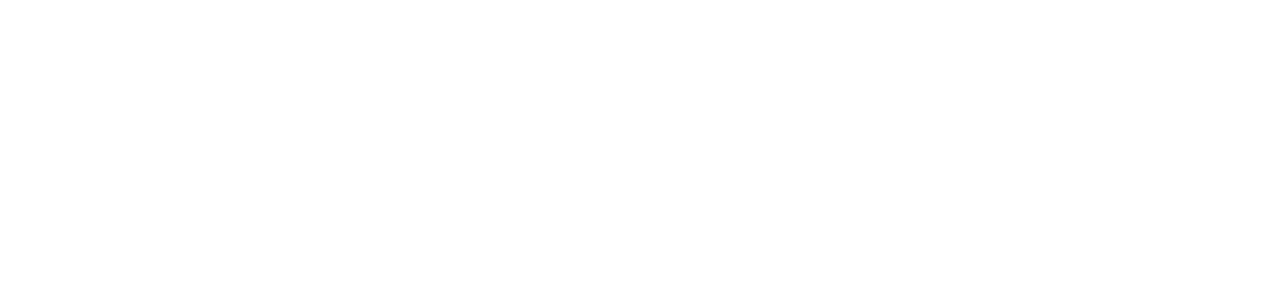
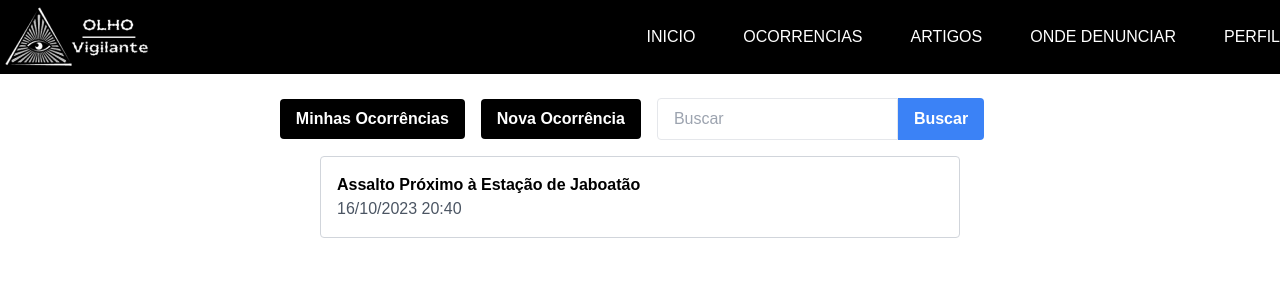
Before and after one commit to lanaclaudias/olhovigilante-pp2-web, a React (Vite) app: page /ocorrencia in a window 1280 px wide. Shown: the top 300 px of the page. Built offline with nearby package versions, Linux system fonts and the light colour scheme.

Commit message:
Inicio da criação tela de ocorrencias 1

```diff
--- /dev/null
+++ b/src/Ocorrencia.jsx
@@ -0,0 +1,43 @@
+import React from 'react';
+import Logo from './assets/logprovi.png';
+import Header from './components/Header/Header';
+
+const Ocorrencia = () => {
+  return (
+    <>
+    <Header/>
+    <div className="container">
+      <h2 className="text-white text-center">Faça uma Ocorrência!</h2>
+      <div className="flex space-x-4 justify-center items-center">
+        <button className="bg-black text-white font-bold py-2 px-4 rounded">
+          Minhas Ocorrências
+        </button>
+        <button className="bg-black text-white font-bold py-2 px-4 rounded">
+          Nova Ocorrência
+        </button>
+        <div className="flex space-x-4 justify-end pr-4"> {/* Adicionando a classe pr-4 para margem direita */}
+          <div className="flex">
+            <input
+              type="text"
+              placeholder="Buscar"
+              className="border rounded-l px-4 py-2 focus:outline-none focus:ring focus:border-blue-300"
+            />
+            <button className="bg-blue-500 hover-bg-blue-700 text-white font-bold py-2 px-4 rounded-r">
+              Buscar
+            </button>
+          </div>
+        </div>
+      </div>
+      <div className="container mx-auto mt-4 p-4 rounded border border-gray-300 w-1/2"> {/* Definindo a largura para 50% (w-1/2) */}
+        <p className="text-black font-semibold">Assalto Próximo à Estação de Jaboatão</p>
+        <p className="text-gray-600">16/10/2023  20:40</p>
+      </div>
+      <form>
+        <input type="text" id="nome" required />
+      </form>
+    </div>
+    </>
+  );
+};
+
+export default Ocorrencia;
--- a/src/Rotas.jsx
+++ b/src/Rotas.jsx
@@ -4,6 +4,8 @@ import Cadastro from "./Cadastro";
 import Login from "./Login";
 import NotFound from "./NotFound";
 import Home from "./components/Home";
+import Ocorrencia from "./Ocorrencia";
+
 
 function Rotas() {
   return (
@@ -14,6 +16,7 @@ function Rotas() {
         {/*<Route path="contato" element={ <Contato/> } />*/}
         <Route path="login" element={<Login />} />
         <Route path="cadastro" element={<Cadastro />} />
+        <Route path="ocorrencia" element={<Ocorrencia />} />
         <Route path="*" element={<NotFound />} /> {/* Página 404 */}
       </Routes>
     </>
--- a/src/components/Header/Header.jsx
+++ b/src/components/Header/Header.jsx
@@ -10,13 +10,19 @@ const Header = () => {
         <nav>
           <ul className="flex gap-12">
             <li>
-              <a href="">Inicio</a>
+              <a href="">INICIO</a>
             </li>
             <li>
-              <a href="">Entrar</a>
+              <a href="OCORRENCIAS">OCORRENCIAS</a>
             </li>
             <li>
-              <a href="">Cadastrar</a>
+              <a href="ARTIGOS">ARTIGOS</a>
+            </li>
+            <li>
+              <a href="ONDE DENUNCIAR">ONDE DENUNCIAR</a>
+            </li>
+            <li>
+              <a href="PERFIL">PERFIL</a>
             </li>
           </ul>
         </nav>
--- /dev/null
+++ b/src/components/Ocorrencia/RegistroOcorrencia/RegistrarOcorrencia.jsx
@@ -0,0 +1,90 @@
+import { useState } from "react";
+
+const fields = [
+  {
+    label: "NOME",
+    type: "text",
+    placeholder: "Digite o seu nome",
+    required: true,
+  },
+  { label: "CEP", type: "text", placeholder: "Digite o seu cep" },
+  { label: "CIDADE", type: "text", placeholder: "", disabled: true },
+  { label: "BAIRRO", type: "text", placeholder: "", disabled: true },
+  {
+    label: "EMAIL",
+    type: "email",
+    placeholder: "Digite o seu email",
+    required: true,
+  },
+  { label: "CPF", type: "text", placeholder: "***.***.**-**", required: true },
+  {
+    label: "SENHA",
+    type: "password",
+    placeholder: "Crie uma senha",
+    required: true,
+  },
+  {
+    label: "CONFIRME SUA SENHA",
+    type: "password",
+    placeholder: "Confirme sua senha",
+    required: true,
+  },
+];
+
+const RegistrarOcorrencia = () => {
+  const [nome, setNome] = useState();
+  const [cep, setCep] = useState();
+  const [cidade, setCidade] = useState();
+  const [bairro, setBairro] = useState();
+  const [email, setEmail] = useState();
+  const [cpf, setCpf] = useState();
+  const [senha, setSenha] = useState();
+  const [confirmaSenha, setConfirmaSenha] = useState();
+
+  return (
+    <main className="flex justify-center mx-auto mb-8">
+      <div>
+        <h1 className="text-2xl font-bold text-black  pt-[20px]">
+          Cadastre-se
+        </h1>
+        <p className="text-slate-500 w-[230px] text-[18px]">
+          Mantenha-se informado sobre a sua região.
+        </p>
+        <form className="mt-[12px] border-2 rounded-lg bg-white pl-[46px] pr-[38px] pt-[45px] w-[540px] shadow py-[32px]">
+          {fields.map((field, index) => (
+            <div key={index}>
+              <label
+                htmlFor={field.label}
+                className="block text-black font-bold"
+              >
+                {field.label}
+              </label>
+              <input
+                id={field.label}
+                disabled={field.disabled}
+                required={field.required}
+                type={field.type}
+                placeholder={field.placeholder}
+                className="border rounded-[6px] p-3 w-full mb-4 text-black"
+              />
+            </div>
+          ))}
+          <div className="flex gap-2">
+            <input id="termos" type="checkbox" placeholder="oii" />
+            <label htmlFor="termos" className="text-black">
+              Eu concordo com os{" "}
+              <a href="" className="text-blue-400 underline">
+                termos de serviço
+              </a>
+            </label>
+          </div>
+          <button className="font-bold bg-blue-400 px-[52px] py-[12px] rounded-lg mt-3 hover:bg-red-600">
+            REGISTRAR
+          </button>
+        </form>
+      </div>
+    </main>
+  );
+};
+
+export default RegistrarOcorrencia;
```
